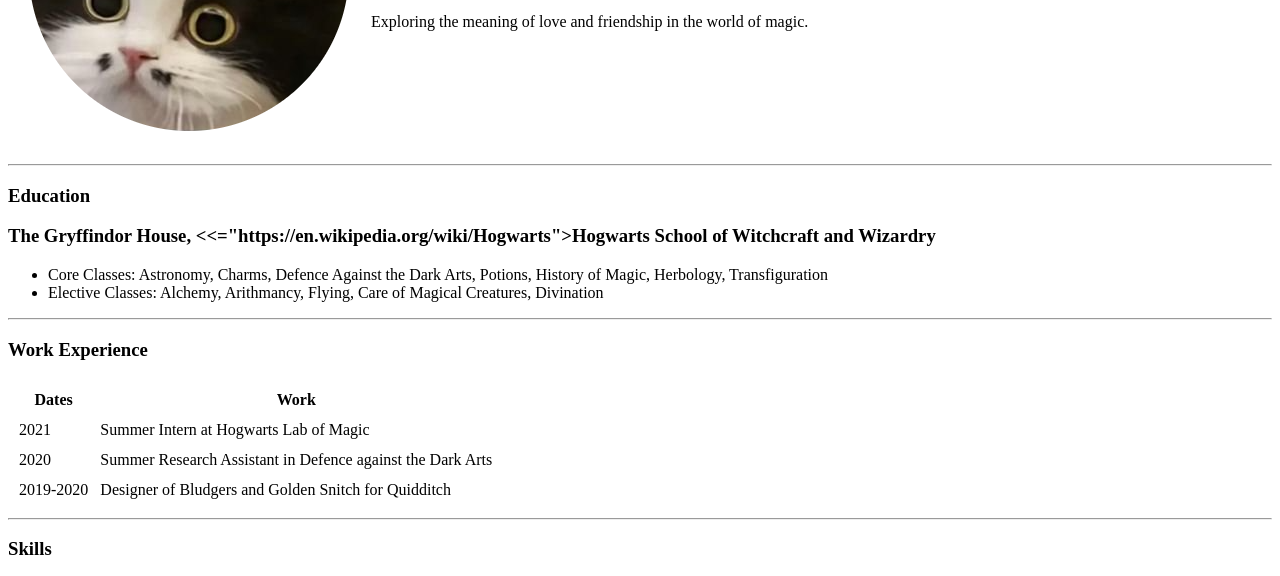
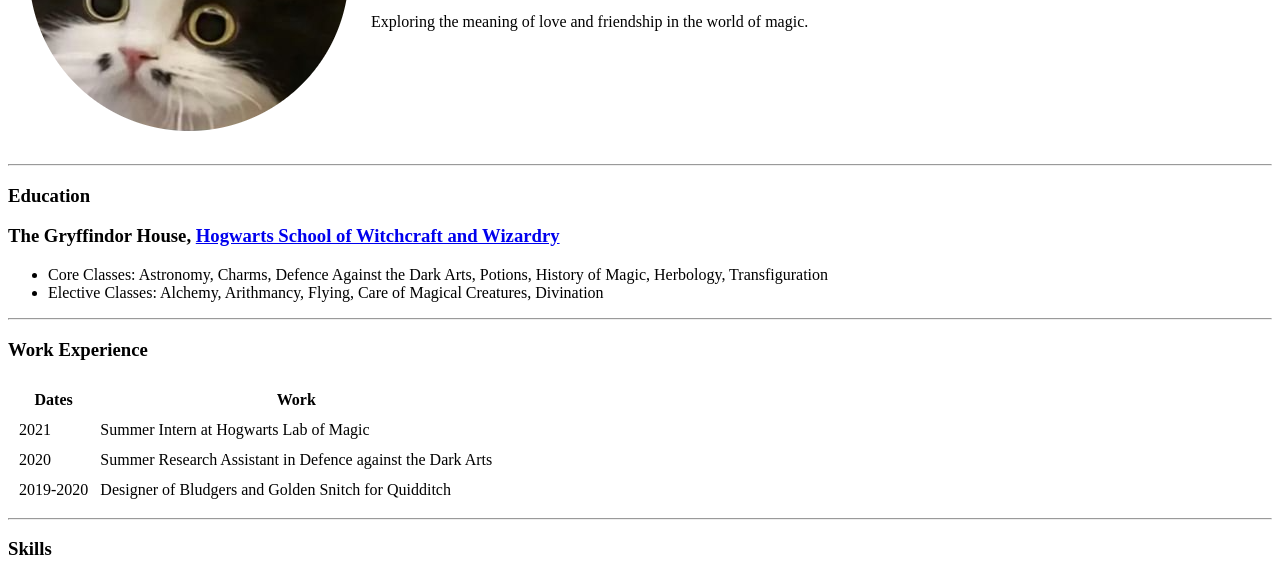
Before and after one commit to Chenxublossom611/cv, a plain HTML site: page index.html in a window 1280 px wide. Shown: the part 218-794 px from the top of the page. Drawn offline with Linux system fonts and the light colour scheme.

Commit message:
Update index.html

```diff
--- a/index.html
+++ b/index.html
@@ -17,7 +17,7 @@
    </table>
    <hr>
    <h3>Education</h3>
-   <h3>The Gryffindor House, <strong><<="https://en.wikipedia.org/wiki/Hogwarts">Hogwarts School of Witchcraft and Wizardry</strong></a></h3>
+   <h3>The Gryffindor House, <strong><a href="https://en.wikipedia.org/wiki/Hogwarts">Hogwarts School of Witchcraft and Wizardry</strong></a></h3>
    <ul>
      <li>Core Classes: Astronomy, Charms, Defence Against the Dark Arts, Potions, History of Magic, Herbology, Transfiguration</li>
      <li>Elective Classes: Alchemy, Arithmancy, Flying, Care of Magical Creatures, Divination</li>
```
